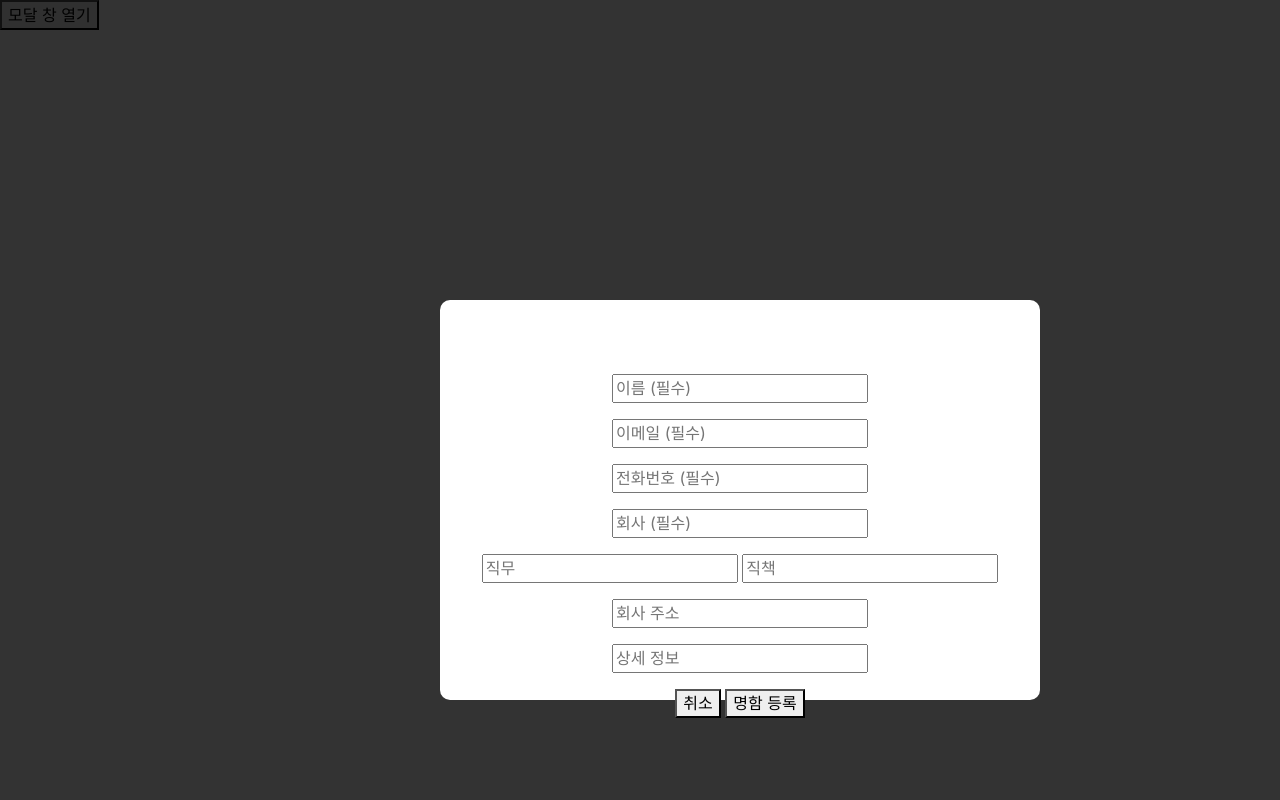
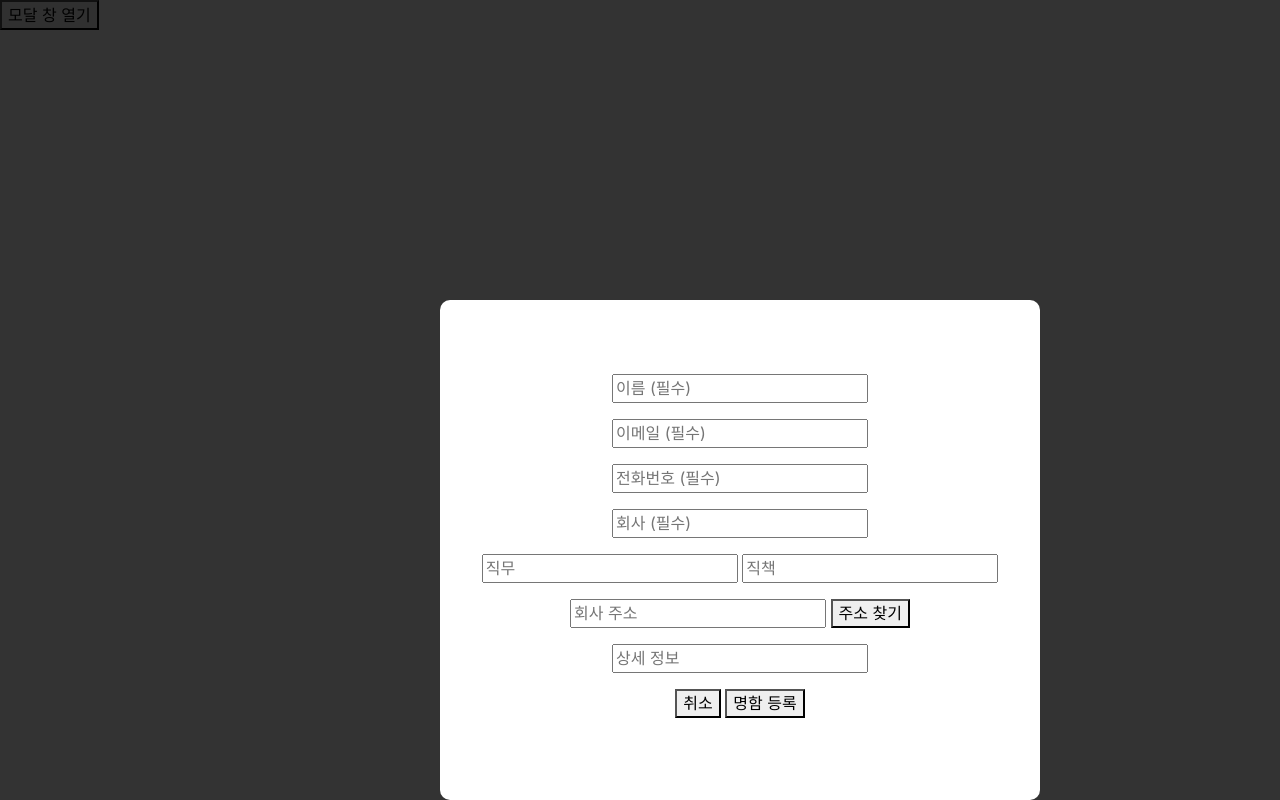
Before and after one commit to thdals83/Chapter-1-_MiniProject, a Flask app: page / in a window 1280 px wide, after a click on "모달 창 열기". Run offline with Flask 2, Linux system fonts and the light colour scheme; some libraries are stand-ins or nearby versions; some web fonts are replaced.

```diff
--- a/templates/index.html
+++ b/templates/index.html
@@ -22,6 +22,8 @@
     <script src="https://maxcdn.bootstrapcdn.com/bootstrap/4.0.0/js/bootstrap.min.js"
             integrity="sha384-JZR6Spejh4U02d8jOt6vLEHfe/JQGiRRSQQxSfFWpi1MquVdAyjUar5+76PVCmYl"
             crossorigin="anonymous"></script>
+    <!--다음 지도 API 가져오기    -->
+    <script src="//t1.daumcdn.net/mapjsapi/bundle/postcode/prod/postcode.v2.js"></script>
 
     <style>
 
@@ -37,7 +39,7 @@
 
         .modal_content {
             width: 600px;
-            height: 400px;
+            height: 500px;
             background: #fff;
             border-radius: 10px;
             position: relative;
@@ -123,6 +125,13 @@
 
             window.location.reload()
         }
+        function find_address(){
+            new daum.Postcode({
+                oncomplete: function (data) {
+                    document.getElementById("card_addressid").value = data.address
+                }
+            }).open();
+        }
 
     </script>
 
@@ -148,7 +157,9 @@
         <input id="card_positionid" placeholder="직책">
         <p></p>
 
-        <p><input id="card_addressid" placeholder="회사 주소"></p>
+        <p><input type="text" id="card_addressid" placeholder="회사 주소">
+            <button onclick="find_address()">주소 찾기</button>
+        </p>
         <p><input id="card_descid" placeholder="상세 정보"></p>
 
         <button onclick="closebtn()">취소</button>
```
